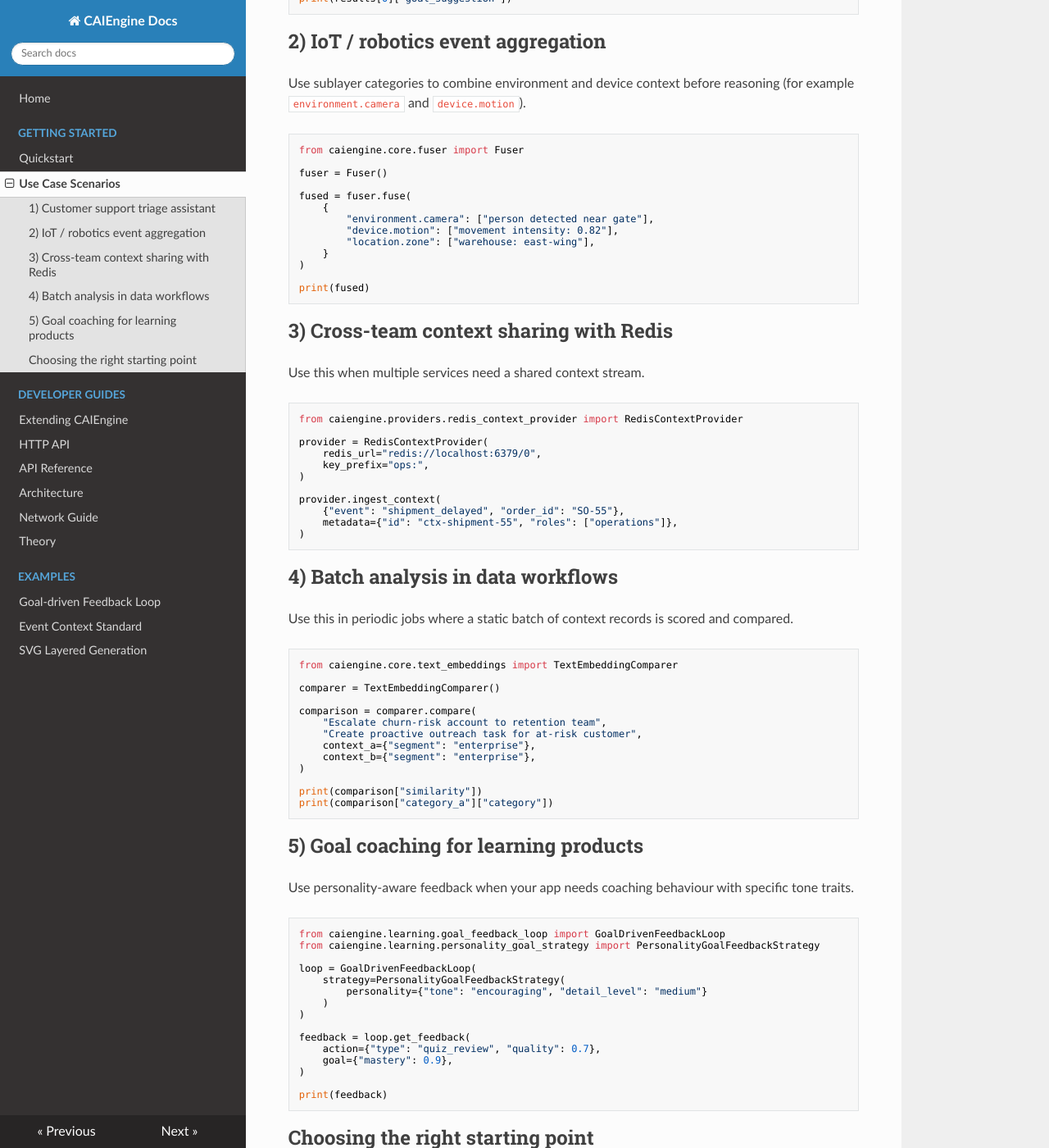
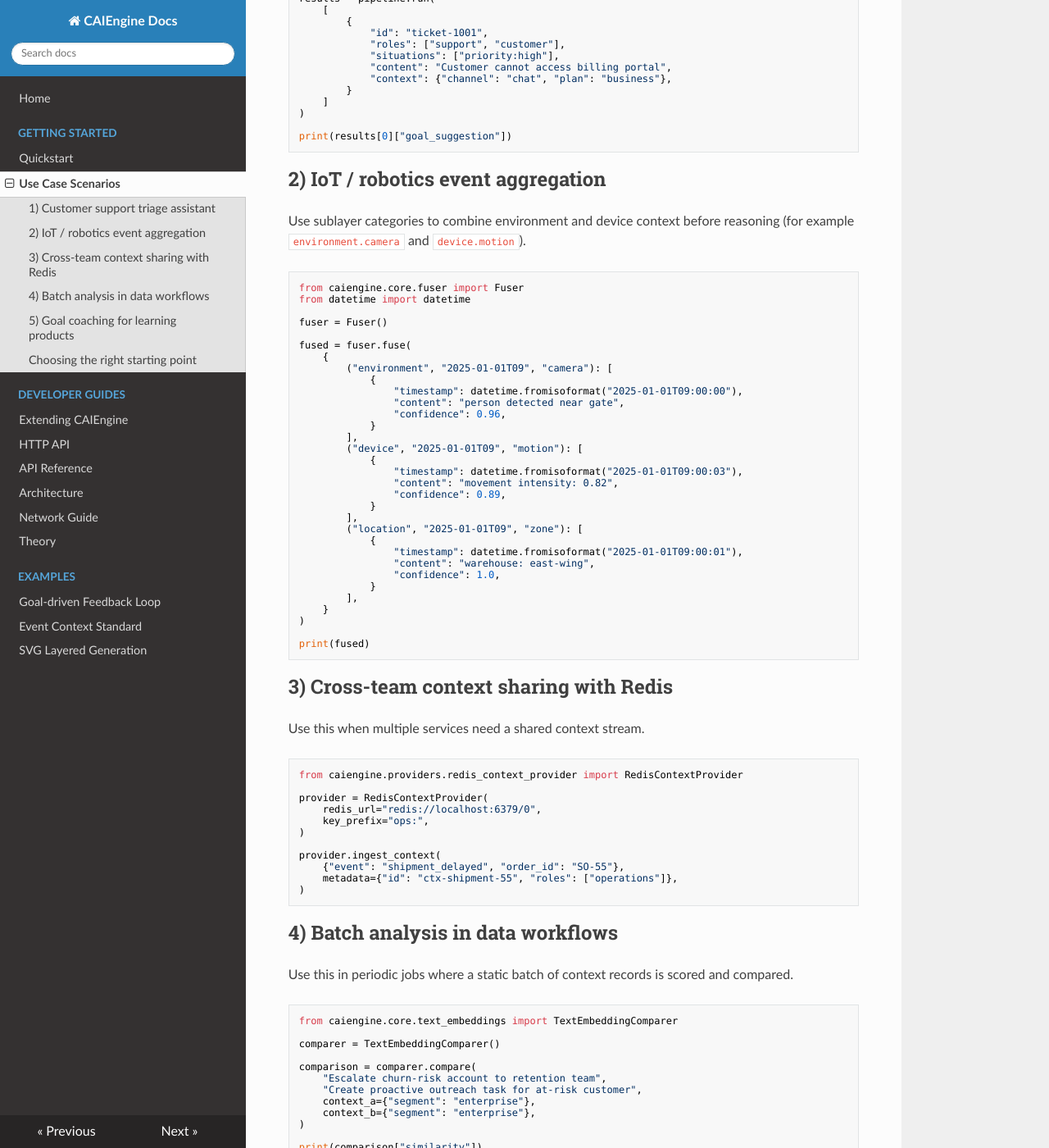
Before and after one commit to Robo-Meister/ai-context-framework, an MkDocs documentation site: the page built from docs/getting_started/use_case_scenarios.md, in a window 1280 px wide and 1400 px high, scrolled down 830 px. Shown: the whole window at 82% size. Built offline with MkDocs 1.6.1, drawn with Linux system fonts in a browser that asks for light colours; nearby versions of some CDN libraries; some of the changed text lies outside the part shown.

Commit message:
docs: fix runnable snippets in use-case scenarios

````diff
--- a/docs/getting_started/use_case_scenarios.md
+++ b/docs/getting_started/use_case_scenarios.md
@@ -52,14 +64,33 @@ reasoning (for example `environment.camera` and `device.motion`).
 
 ```python
 from caiengine.core.fuser import Fuser
+from datetime import datetime
 
 fuser = Fuser()
 
 fused = fuser.fuse(
     {
-        "environment.camera": ["person detected near gate"],
-        "device.motion": ["movement intensity: 0.82"],
-        "location.zone": ["warehouse: east-wing"],
+        ("environment", "2025-01-01T09", "camera"): [
+            {
+                "timestamp": datetime.fromisoformat("2025-01-01T09:00:00"),
+                "content": "person detected near gate",
+                "confidence": 0.96,
+            }
+        ],
+        ("device", "2025-01-01T09", "motion"): [
+            {
+                "timestamp": datetime.fromisoformat("2025-01-01T09:00:03"),
+                "content": "movement intensity: 0.82",
+                "confidence": 0.89,
+            }
+        ],
+        ("location", "2025-01-01T09", "zone"): [
+            {
+                "timestamp": datetime.fromisoformat("2025-01-01T09:00:01"),
+                "content": "warehouse: east-wing",
+                "confidence": 1.0,
+            }
+        ],
     }
 )
 
@@ -111,18 +142,17 @@ Use personality-aware feedback when your app needs coaching behaviour with
 specific tone traits.
 
 ```python
-from caiengine.learning.goal_feedback_loop import GoalDrivenFeedbackLoop
-from caiengine.learning.personality_goal_strategy import PersonalityGoalFeedbackStrategy
+from caiengine.core.goal_feedback_loop import GoalDrivenFeedbackLoop
+from caiengine.core.goal_strategies.personality_goal_strategy import PersonalityGoalFeedbackStrategy
 
 loop = GoalDrivenFeedbackLoop(
-    strategy=PersonalityGoalFeedbackStrategy(
-        personality={"tone": "encouraging", "detail_level": "medium"}
-    )
+    strategy=PersonalityGoalFeedbackStrategy(personality="neutral"),
+    goal_state={"mastery": 0.9},
 )
 
-feedback = loop.get_feedback(
-    action={"type": "quiz_review", "quality": 0.7},
-    goal={"mastery": 0.9},
+feedback = loop.suggest(
+    history=[{"mastery": 0.5}],
+    current_actions=[{"type": "quiz_review", "mastery": 0.7}],
 )
 
 print(feedback)
````
Also changed, not shown: other parts of docs/getting_started/use_case_scenarios.md (+14 -2 lines).
